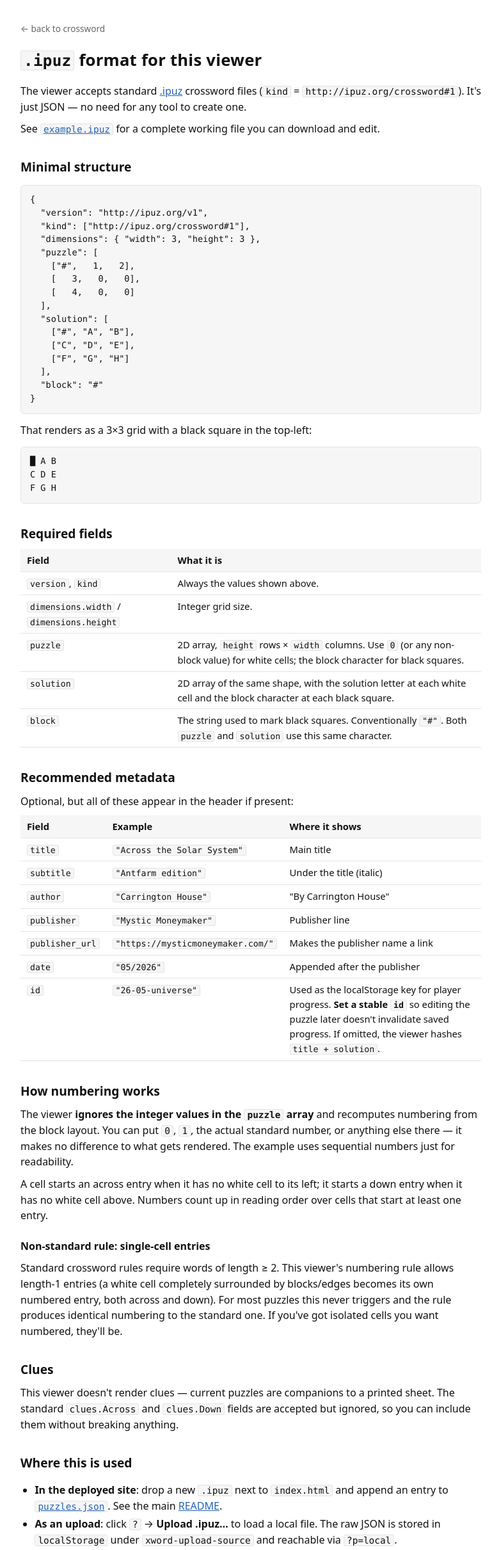
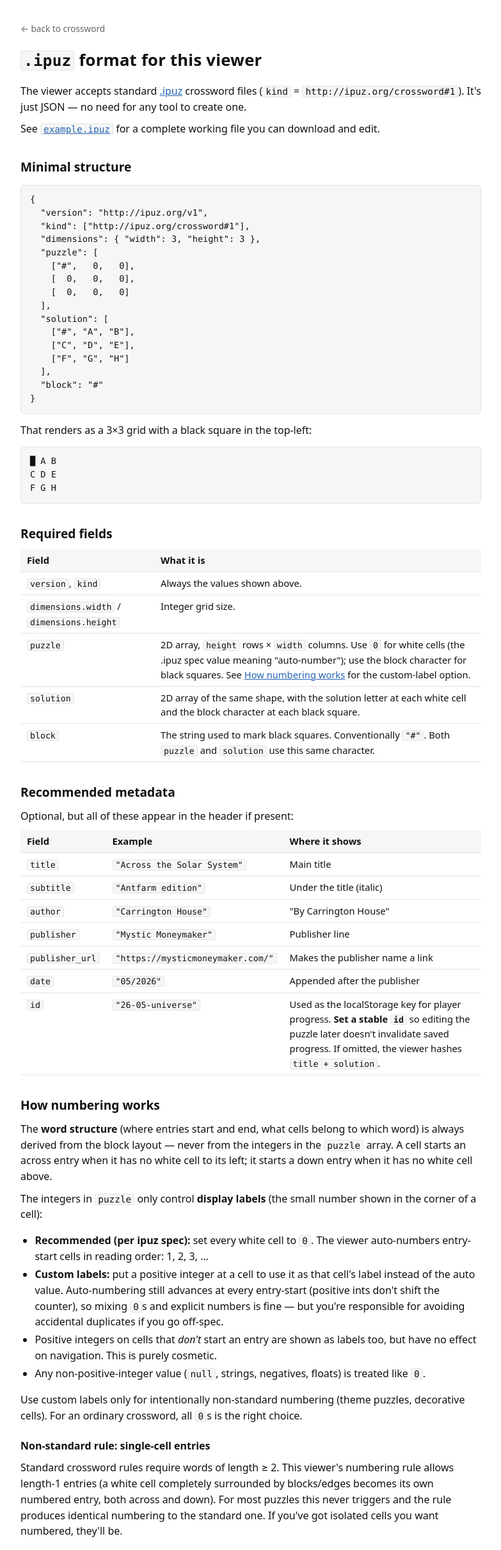
Before and after one commit to twenders/carringtonhouse, a plain HTML site: page ipuz-format.html in a window 1280 px wide. Shown: the top 2422 px of the page at 64% size, without its empty margins (248-1031 px from the left). Drawn offline with Linux system fonts and the light colour scheme.

Commit message:
mm: honor explicit display labels in puzzle[]
Word structure (entry starts, lengths, navigation) still comes from
the block layout — the integers in puzzle[] now only set display
labels. A positive integer at a cell overrides the auto-counter for
that cell; 0 (the ipuz spec value meaning "auto-number") lets the
viewer assign one. Auto-numbering still advances at every entry-start
so mixing 0s and explicit numbers works predictably.

Also honors explicit positive-integer labels on cells that don't start
an entry — shown but cosmetic.

Update example.ipuz and the test fixture to model the recommended
all-0s default; rewrite the numbering section of ipuz-format.html to
document the new behavior.

```diff
--- a/ipuz-format.html
+++ b/ipuz-format.html
@@ -113,9 +113,9 @@
   "kind": ["http://ipuz.org/crossword#1"],
   "dimensions": { "width": 3, "height": 3 },
   "puzzle": [
-    ["#",   1,   2],
-    [   3,   0,   0],
-    [   4,   0,   0]
+    ["#",   0,   0],
+    [  0,   0,   0],
+    [  0,   0,   0]
   ],
   "solution": [
     ["#", "A", "B"],
@@ -140,7 +140,7 @@ F G H</code></pre>
     <tbody>
       <tr><td><code>version</code>, <code>kind</code></td><td>Always the values shown above.</td></tr>
       <tr><td><code>dimensions.width</code> / <code>dimensions.height</code></td><td>Integer grid size.</td></tr>
-      <tr><td><code>puzzle</code></td><td>2D array, <code>height</code> rows × <code>width</code> columns. Use <code>0</code> (or any non-block value) for white cells; the block character for black squares.</td></tr>
+      <tr><td><code>puzzle</code></td><td>2D array, <code>height</code> rows × <code>width</code> columns. Use <code>0</code> for white cells (the .ipuz spec value meaning "auto-number"); use the block character for black squares. See <a href="#numbering">How numbering works</a> for the custom-label option.</td></tr>
       <tr><td><code>solution</code></td><td>2D array of the same shape, with the solution letter at each white cell and the block character at each black square.</td></tr>
       <tr><td><code>block</code></td><td>The string used to mark black squares. Conventionally <code>"#"</code>. Both <code>puzzle</code> and <code>solution</code> use this same character.</td></tr>
     </tbody>
@@ -165,11 +165,20 @@ F G H</code></pre>
     </tbody>
   </table>
 
-  <h2>How numbering works</h2>
+  <h2 id="numbering">How numbering works</h2>
 
-  <p>The viewer <strong>ignores the integer values in the <code>puzzle</code> array</strong> and recomputes numbering from the block layout. You can put <code>0</code>, <code>1</code>, the actual standard number, or anything else there — it makes no difference to what gets rendered. The example uses sequential numbers just for readability.</p>
+  <p>The <strong>word structure</strong> (where entries start and end, what cells belong to which word) is always derived from the block layout — never from the integers in the <code>puzzle</code> array. A cell starts an across entry when it has no white cell to its left; it starts a down entry when it has no white cell above.</p>
 
-  <p>A cell starts an across entry when it has no white cell to its left; it starts a down entry when it has no white cell above. Numbers count up in reading order over cells that start at least one entry.</p>
+  <p>The integers in <code>puzzle</code> only control <strong>display labels</strong> (the small number shown in the corner of a cell):</p>
+
+  <ul>
+    <li><strong>Recommended (per ipuz spec):</strong> set every white cell to <code>0</code>. The viewer auto-numbers entry-start cells in reading order: 1, 2, 3, …</li>
+    <li><strong>Custom labels:</strong> put a positive integer at a cell to use it as that cell's label instead of the auto value. Auto-numbering still advances at every entry-start (positive ints don't shift the counter), so mixing <code>0</code>s and explicit numbers is fine — but you're responsible for avoiding accidental duplicates if you go off-spec.</li>
+    <li>Positive integers on cells that <em>don't</em> start an entry are shown as labels too, but have no effect on navigation. This is purely cosmetic.</li>
+    <li>Any non-positive-integer value (<code>null</code>, strings, negatives, floats) is treated like <code>0</code>.</li>
+  </ul>
+
+  <p>Use custom labels only for intentionally non-standard numbering (theme puzzles, decorative cells). For an ordinary crossword, all <code>0</code>s is the right choice.</p>
 
   <h3>Non-standard rule: single-cell entries</h3>
 
```
Also changed, not shown: _dev/tests/engine.test.js (+65 -2 lines), engine.js (+20 -7 lines), 1 other file.
